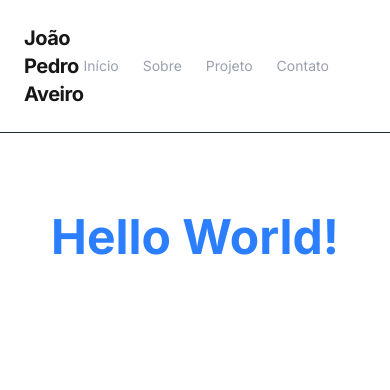
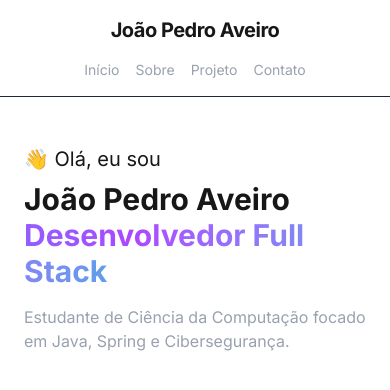
Before and after one commit to jpaveiro/portfolio, a Next.js app: page / in a window 390 px wide. Shown: the top 390 px of the page. Built offline with nearby package versions, Linux system fonts and the light colour scheme.

Commit message:
feat(topside): main content

```diff
--- a/app/globals.css
+++ b/app/globals.css
@@ -3,11 +3,13 @@
 :root {
   --background: #ffffff;
   --foreground: #171717;
+  --gray1: #afafc9;
 }
 
 @theme inline {
   --color-background: var(--background);
   --color-foreground: var(--foreground);
+  --color-gray1: var(--gray1);
   --font-sans: var(--font-geist-sans);
   --font-mono: var(--font-geist-mono);
 }
@@ -24,3 +26,13 @@ body {
   color: var(--foreground);
   font-family: Inter, Segoe UI, Roboto, Helvetica, Arial, sans-serif
 }
+
+@keyframes shine {
+  0% { background-position: 200% center; }
+  100% { background-position: -200% center; }
+}
+
+.animate-shine {
+  background-size: 200% auto;
+  animation: shine 3s linear infinite;
+}
--- a/app/page.tsx
+++ b/app/page.tsx
@@ -1,19 +1,53 @@
 export default function Home() {
+  const defaultGradient = "bg-gradient-to-r from-blue-500 via-purple-500 to-cyan-500";
+  const hover = (color: string): string => `hover:${color} transition-colors`;
+  const iam = {
+    "name": "João Pedro Aveiro",
+    "photoUrl": "https://github.com/jpaveiro.png",
+    "function": "Desenvolvedor Full Stack",
+    "description": "Estudante de Ciência da Computação focado em Java, Spring e Cibersegurança."
+  }
+
   return (
-    <div className="wrapper">
-      <nav className="flex items-center justify-between p-6 border-b border-gray-800">
-        <h1 className="text-xl font-bold tracking-tight hover:text-blue-400 transition-colors cursor-pointer">João Pedro Aveiro</h1>
-        <ul className="flex mr-10 gap-6 text-sm font-medium text-gray-400">
-          <li><a href="#" className="hover:text-white transition-colors">Início</a></li>
-          <li><a href="#" className="hover:text-white transition-colors">Sobre</a></li>
-          <li><a href="#" className="hover:text-white transition-colors">Projeto</a></li>
-          <li><a href="#" className="hover:text-white transition-colors">Contato</a></li>
+    <div className="wrapper min-h-screen">
+      <nav className="flex flex-col md:flex-row items-center justify-between p-4 md:p-6 border-b border-gray-800">
+        <h1 className="text-xl font-bold tracking-tight hover:text-purple-400 transition-colors cursor-pointer mb-4 md:mb-0">
+          {iam.name}
+        </h1>
+        <ul className="flex gap-4 md:gap-6 text-sm font-medium text-gray-400 md:mr-10">
+          <li><a href="#" className={`${hover("text-foreground")}`}>Início</a></li>
+          <li><a href="#" className={`${hover("text-foreground")}`}>Sobre</a></li>
+          <li><a href="#" className={`${hover("text-foreground")}`}>Projeto</a></li>
+          <li><a href="#" className={`${hover("text-foreground")}`}>Contato</a></li>
         </ul>
       </nav>
-      <main className="flex flex-col items-center mt-20">
-        <h1 className="text-5xl font-bold text-blue-500">
-          Hello World!
-        </h1>
+      <main className="flex flex-col md:flex-row items-center justify-between mt-12 md:mt-30 px-6 md:px-0 md:ml-40 md:mr-40 gap-10">
+        <section className="flex-1">
+          <h2 className="text-xl md:text-2xl font-lighter">👋 Olá, eu sou</h2>
+          <h1 className="text-3xl md:text-5xl font-bold text-foreground mt-2">
+            {iam.name}<br/>
+            <span className={`${defaultGradient} bg-clip-text text-transparent animate-shine`}>
+              {iam.function}
+            </span>
+          </h1>
+          <p className="mt-4 text-gray-400 max-w-lg">
+            {iam.description}
+          </p>
+        </section>
+        <div className="hidden md:block max-w-sm h-64 md:h-80 flex-1 relative w-full">
+          <div className="absolute top-1/2 left-1/2 -translate-x-1/2 -translate-y-1/2 w-32 h-32 md:w-48 md:h-48 rounded-full overflow-hidden border-4 border-blue-500/20 shadow-[0_0_30px_rgba(59,130,246,0.3)] animate-pulse">
+             <img src={iam.photoUrl} className="w-full h-full object-cover" />
+          </div>
+          <div className="absolute top-0 left-0 animate-bounce delay-100 bg-gray-900 p-2 rounded-full border border-gray-700 w-12 h-12 flex items-center justify-center">
+             <span className="text-xl">🧑‍💻</span>
+          </div>
+          <div className="absolute bottom-10 right-0 animate-bounce delay-300 bg-gray-900 p-2 rounded-full border border-gray-700 w-14 h-14 flex items-center justify-center">
+             <span className="text-xl">🔒</span>
+          </div>
+          <div className="absolute bottom-0 left-10 animate-bounce delay-700 bg-gray-900 p-2 rounded-full border border-gray-700 w-10 h-10 flex items-center justify-center">
+             <span className="text-xl">☕</span>
+          </div>
+        </div>
       </main>
     </div>
   );
```
